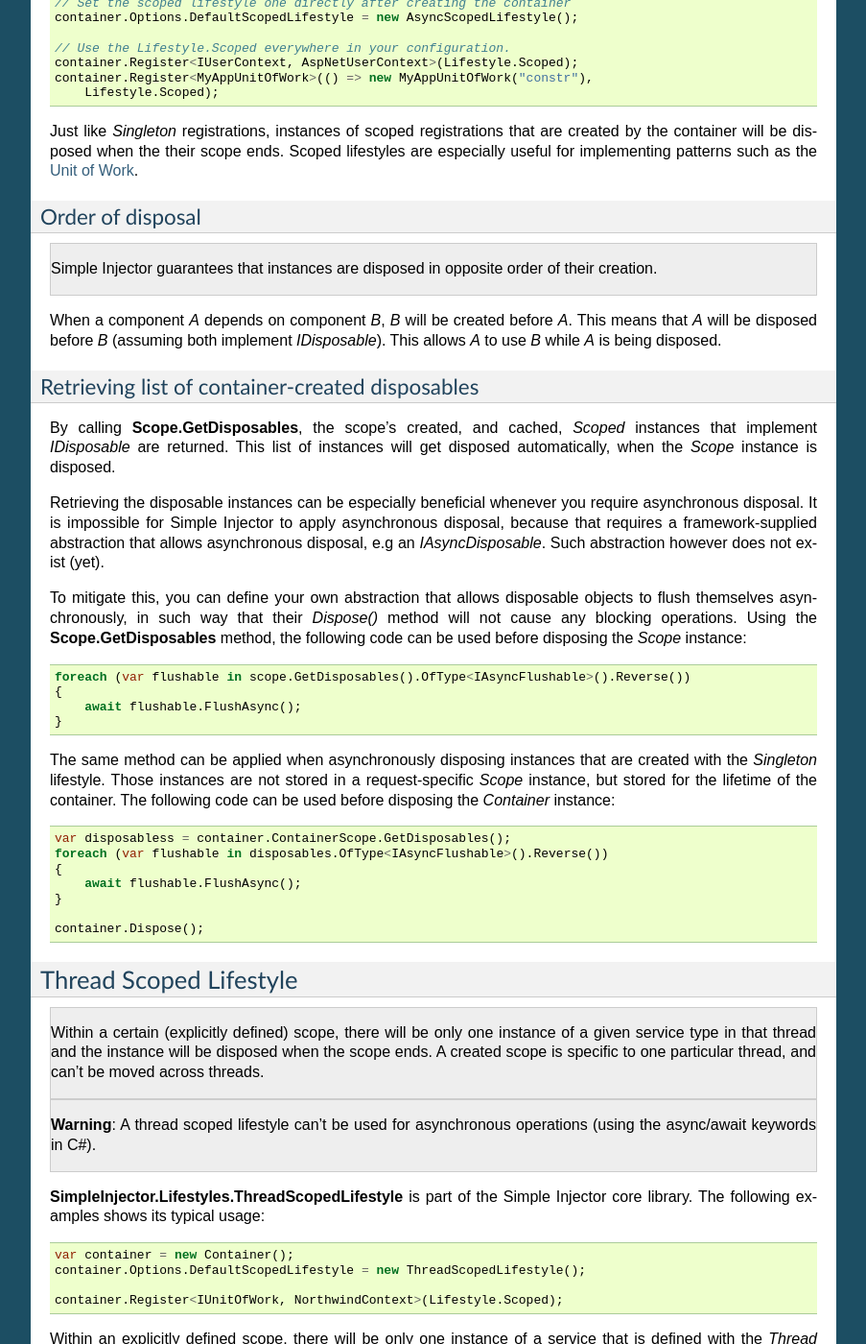
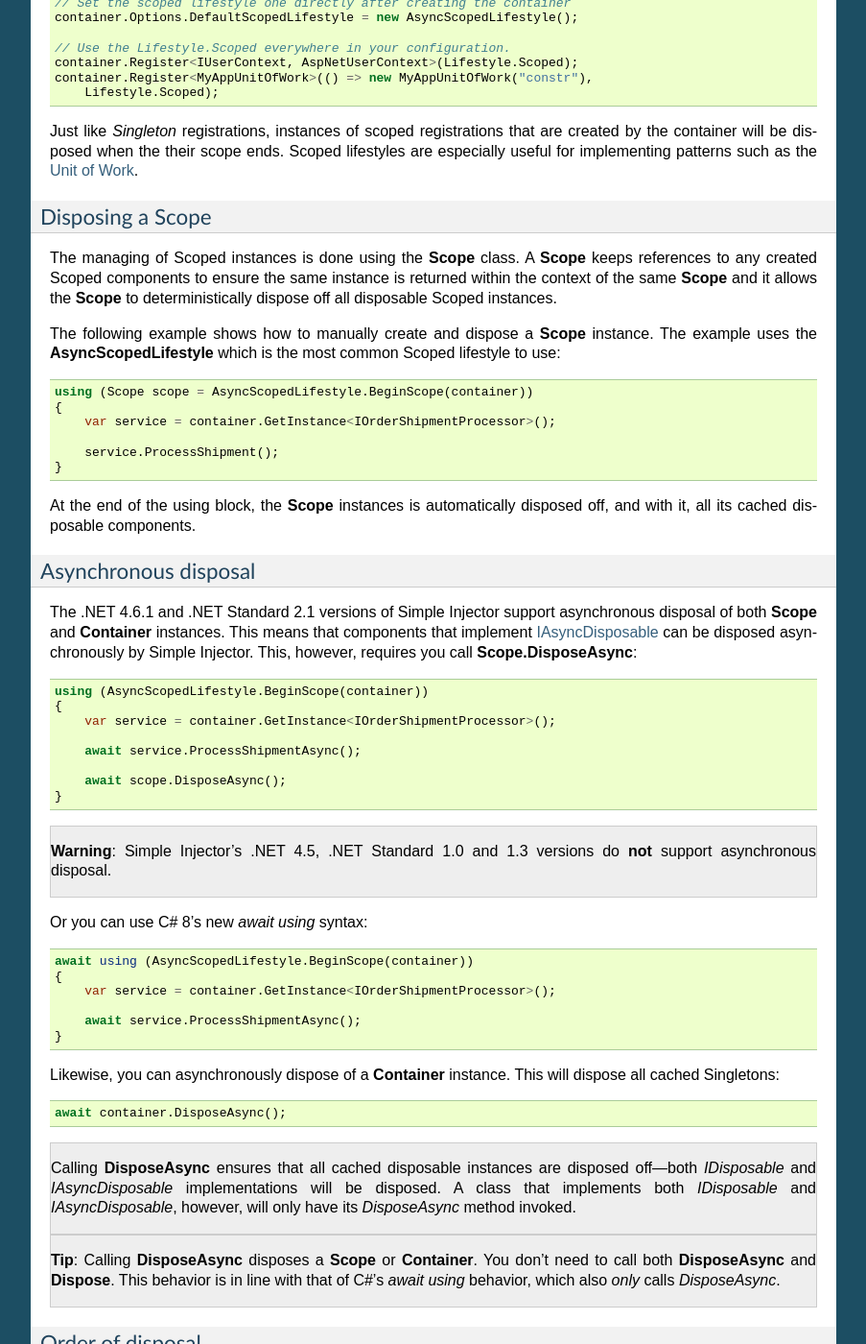
Before and after one commit to simpleinjector/Documentation, a Sphinx documentation site: the page built from source/lifetimes.rst, in a window 1280 px wide and 1400 px high, scrolled down 3845 px. Shown: the whole window at 96% size, without its empty margins (198-1101 px from the left). Built offline with Sphinx 7.4.7, drawn with Linux system fonts in a browser that asks for light colours; some of the changed text lies outside the part shown.

Commit message:
Updated information on asynchronous disposal. #791

```diff
--- a/source/lifetimes.rst
+++ b/source/lifetimes.rst
@@ -184,6 +184,73 @@ Most of the time, you will only use one particular scoped lifestyle per applicat
 Just like *Singleton* registrations, instances of scoped registrations that are created by the container will be disposed when the their scope ends. Scoped lifestyles are especially useful for implementing patterns such as the `Unit of Work <https://martinfowler.com/eaaCatalog/unitOfWork.html>`_.
 
 
+.. _Disposing-a-scope:
+
+Disposing a Scope
+-----------------
+
+The managing of Scoped instances is done using the **Scope** class. A **Scope** keeps references to any created Scoped components to ensure the same instance is returned within the context of the same **Scope** and it allows the **Scope** to deterministically dispose off all disposable Scoped instances.
+
+The following example shows how to manually create and dispose a **Scope** instance. The example uses the **AsyncScopedLifestyle** which is the most common Scoped lifestyle to use:
+
+.. code-block:: c#
+
+    using (Scope scope = AsyncScopedLifestyle.BeginScope(container))
+    {
+        var service = container.GetInstance<IOrderShipmentProcessor>();
+
+        service.ProcessShipment();
+    }
+
+At the end of the using block, the **Scope** instances is automatically disposed off, and with it, all its cached disposable components.
+
+.. _Async-disposal:
+
+Asynchronous disposal
+---------------------
+
+The .NET 4.6.1 and .NET Standard 2.1 versions of Simple Injector support asynchronous disposal of both **Scope** and **Container** instances. This means that components that implement `IAsyncDisposable <https://docs.microsoft.com/en-us/dotnet/api/system.iasyncdisposable>`_ can be disposed asynchronously by Simple Injector. This, however, requires you call **Scope.DisposeAsync**:
+
+.. code-block:: c#
+
+    using (AsyncScopedLifestyle.BeginScope(container))
+    {
+        var service = container.GetInstance<IOrderShipmentProcessor>();
+
+        await service.ProcessShipmentAsync();
+
+        await scope.DisposeAsync();
+    }
+
+.. container:: Note
+
+    **Warning**: Simple Injector's .NET 4.5, .NET Standard 1.0 and 1.3 versions do **not** support asynchronous disposal.
+
+Or you can use C# 8's new `await using` syntax:
+
+.. code-block:: c#
+
+    await using (AsyncScopedLifestyle.BeginScope(container))
+    {
+        var service = container.GetInstance<IOrderShipmentProcessor>();
+
+        await service.ProcessShipmentAsync();
+    }
+
+Likewise, you can asynchronously dispose of a **Container** instance. This will dispose all cached Singletons:
+
+.. code-block:: c#
+
+    await container.DisposeAsync();
+
+.. container:: Note
+
+    Calling **DisposeAsync** ensures that all cached disposable instances are disposed off—both `IDisposable` and `IAsyncDisposable` implementations will be disposed. A class that implements both `IDisposable` and `IAsyncDisposable`, however, will only have its `DisposeAsync` method invoked.
+
+.. container:: Note
+
+    **Tip**: Calling **DisposeAsync** disposes a **Scope** or **Container**. You don't need to call both **DisposeAsync** and **Dispose**. This behavior is in line with that of C#'s `await using` behavior, which also *only* calls `DisposeAsync`.
+
 .. _Order-of-disposal:
 
 Order of disposal
@@ -195,36 +262,6 @@ Order of disposal
 
 When a component *A* depends on component *B*, *B* will be created before *A*. This means that *A* will be disposed before *B* (assuming both implement *IDisposable*). This allows *A* to use *B* while *A* is being disposed.
 
-
-.. _Retrieving-disposables:
-
-Retrieving list of container-created disposables
-------------------------------------------------
-
-By calling **Scope.GetDisposables**, the scope's created, and cached, *Scoped* instances that implement `IDisposable` are returned. This list of instances will get disposed automatically, when the `Scope` instance is disposed.
-
-Retrieving the disposable instances can be especially beneficial whenever you require asynchronous disposal. It is impossible for Simple Injector to apply asynchronous disposal, because that requires a framework-supplied abstraction that allows asynchronous disposal, e.g an `IAsyncDisposable`. Such abstraction however does not exist (yet).
-
-To mitigate this, you can define your own abstraction that allows disposable objects to flush themselves asynchronously, in such way that their `Dispose()` method will not cause any blocking operations. Using the **Scope.GetDisposables** method, the following code can be used before disposing the `Scope` instance:
-
-.. code-block:: c#
-
-    foreach (var flushable in scope.GetDisposables().OfType<IAsyncFlushable>().Reverse())
-    {
-        await flushable.FlushAsync();
-    }
-
-The same method can be applied when asynchronously disposing instances that are created with the `Singleton` lifestyle. Those instances are not stored in a request-specific `Scope` instance, but stored for the lifetime of the container. The following code can be used before disposing the `Container` instance:
-
-.. code-block:: c#
-
-    var disposabless = container.ContainerScope.GetDisposables();
-    foreach (var flushable in disposables.OfType<IAsyncFlushable>().Reverse())
-    {
-        await flushable.FlushAsync();
-    }
-
-    container.Dispose();
 
 .. _PerLifetimeScope:
 .. _ThreadScoped:
```
